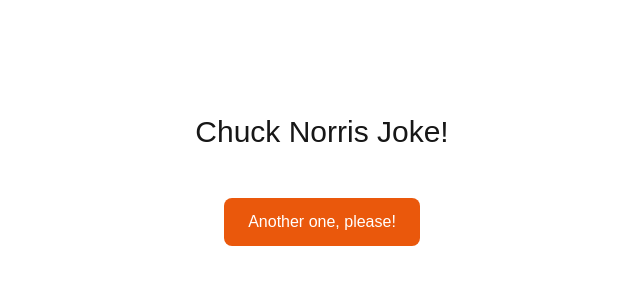
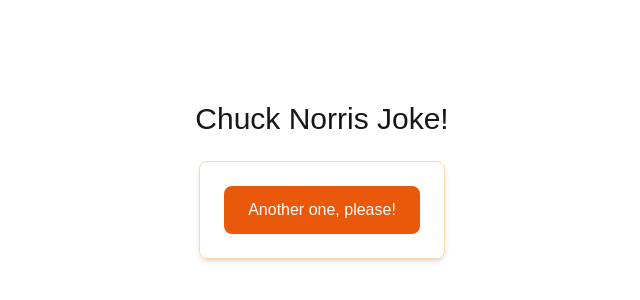
Before and after one commit to dandenardi/norrispedia, a Next.js app: page /chuck in a window 1280 px wide. Shown: the part 220-520 px from the top of the page, without its empty margins (318-958 px from the left). Built offline with nearby package versions, Linux system fonts and the light colour scheme; no server answers.

Commit message:
refactor: extract component ChuckCard

```diff
--- a/app/chuck/page.tsx
+++ b/app/chuck/page.tsx
@@ -1,6 +1,7 @@
 'use client'
 
 import {useEffect, useState} from 'react';
+import ChuckCard from '@/components/ChuckCard';
 
 export default function ChuckPage(){
   const [joke, setJoke] = useState('');
@@ -25,15 +26,7 @@
       <h1 className="text-3xl" font-bold text-center text-orange-600>
         Chuck Norris Joke!
       </h1>
-      <p className="text-lg max-w-xl text-center">{joke}</p>
-
-    <button
-      onClick={getRandomJoke}
-      className="px-6 py-3 bg-orange-600 hover:bg-orange-700 text-white rounded-lg transition duration-200"
-    >
-      Another one, please!
-    </button>
-
+      <ChuckCard joke={joke} onNewJoke={getRandomJoke} />
 
     </main>
   )
--- /dev/null
+++ b/app/components/ChuckCard.tsx
@@ -0,0 +1,23 @@
+import React from "react";
+
+type ChuckCardProps = {
+  joke: string;
+  onNewJoke?: () => void;
+};
+
+
+export default function ChuckCard({ joke, onNewJoke}: ChuckCardProps){
+  return(
+    <div className="flex flex-col items-center gap6 max-w-xl p-6 border border-orange-200 rounded-lg shadow-md text-center">
+      <p className='text-lg'>{joke}</p>
+      {onNewJoke && (
+        <button
+        onClick={onNewJoke}
+        className="px-6 py-3 bg-orange-600 hover:bg-orange-700 text-white rounded-lg transition duration-200"
+      >
+        Another one, please!
+      </button>
+      )}
+    </div>
+  )
+}
--- a/tsconfig.json
+++ b/tsconfig.json
@@ -19,7 +19,7 @@
       }
     ],
     "paths": {
-      "@/*": ["./*"]
+      "@/*": ["./app/*"]
     }
   },
   "include": ["next-env.d.ts", "**/*.ts", "**/*.tsx", ".next/types/**/*.ts"],
```
